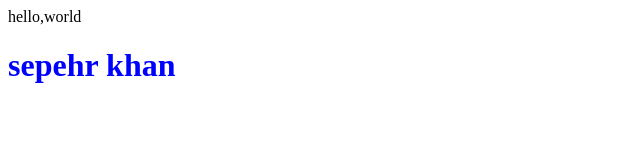
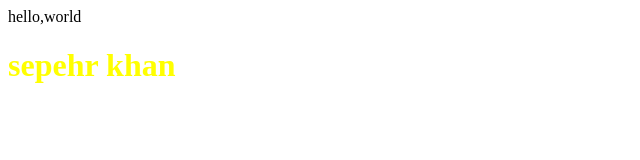
Before and after one commit to mrkhajepour/test-cs50x, a plain HTML site: page index.html in a window 1280 px wide. Shown: the whole page, without its empty margins (0-640 px from the left). Drawn offline with Linux system fonts and the light colour scheme.

Commit message:
change color to yellow

```diff
--- a/index.html
+++ b/index.html
@@ -8,6 +8,6 @@
 </head>
 <body>
     hello,world
-    <h1 style="color: blue;">sepehr khan</h1>
+    <h1 style="color: yellow;">sepehr khan</h1>
 </body>
 </html>
```
